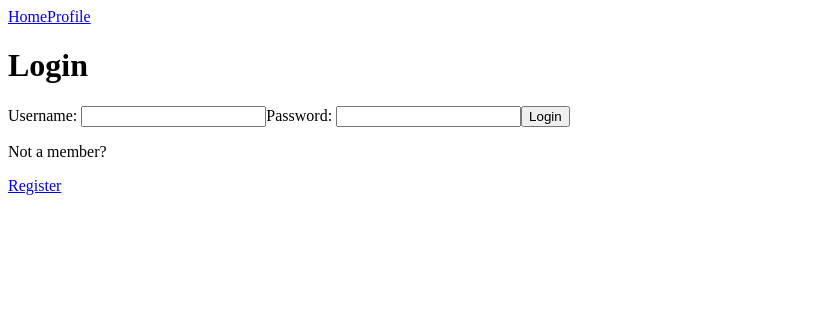
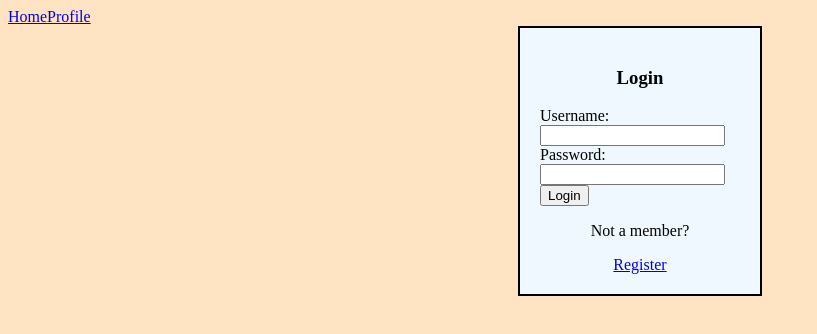
Before and after one commit to loulian444/GymTracker, a React (Vite) app in the folder client/: page / in a window 1280 px wide. Shown: the top 334 px of the page, without its empty margins (0-817 px from the left). Built offline with nearby package versions, Linux system fonts and the light colour scheme.

Commit message:
login page css done

```diff
--- a/client/src/components/Home.jsx
+++ b/client/src/components/Home/Home.jsx
@@ -1,4 +1,4 @@
-import Login from "./auth/Login";
+import Login from "../auth/Login";
 import HomePage from "./HomePage";
 
 const Home = ({ userData, setIsLoggedIn }) => {
--- a/client/src/components/HomePage.jsx
+++ b/client/src/components/Home/HomePage.jsx
@@ -1,4 +1,4 @@
-import AddExercise from "./workout/AddExercise";
+import AddExercise from "../workout/AddExercise";
 
 const HomePage = ({ userData }) => {
   return (
--- a/client/src/components/Router.jsx
+++ b/client/src/components/Router.jsx
@@ -1,13 +1,13 @@
 import { Route, Routes } from "react-router-dom";
-import Home from "./Home";
+import Home from "./Home/Home";
 import Profile from "./Profile";
 import AddSet from "./workout/AddSet";
-import Login from "./auth/Login";
 import Register from "./auth/Register";
 
 const Router = ({ userData, setIsLoggedIn }) => {
   return (
     <>
+      <section className="flex" id="routerSec">
         <Routes>
           <Route
             path="/"
@@ -17,6 +17,7 @@ const Router = ({ userData, setIsLoggedIn }) => {
           <Route path="/add-set" element={<AddSet />} />
           <Route path="/register" element={<Register />} />
         </Routes>
+      </section>
     </>
   );
 };
--- a/client/src/components/auth/Login.jsx
+++ b/client/src/components/auth/Login.jsx
@@ -57,10 +57,12 @@ const Login = ({ setIsLoggedIn }) => {
 
   return (
     <>
-      <h1>Login</h1>
-      {message ? <p>{message}</p> : null}
-      <LoginForm setLoginInfo={setLoginInfo} />
-      <p>Not a member?</p> <Link to={`/register`}>Register</Link>
+      <section id="loginSec">
+        <h1>Login</h1>
+        {message ? <p>{message}</p> : null}
+        <LoginForm setLoginInfo={setLoginInfo} />
+        <p>Not a member?</p> <Link to={`/register`}>Register</Link>
+      </section>
     </>
   );
 };
--- a/client/src/components/auth/LoginForm.jsx
+++ b/client/src/components/auth/LoginForm.jsx
@@ -11,7 +11,7 @@ const LoginForm = ({ setLoginInfo }) => {
 
   return (
     <>
-      <form onSubmit={loginHandler}>
+      <form onSubmit={loginHandler} id="loginForm">
         <label>
           Username:{" "}
           <input
@@ -19,8 +19,8 @@ const LoginForm = ({ setLoginInfo }) => {
             name="username"
             onChange={(e) => setUsername(e.target.value)}
           />
-        </label>
-
+        </label>{" "}
+        <br />
         <label>
           Password:{" "}
           <input
@@ -29,6 +29,7 @@ const LoginForm = ({ setLoginInfo }) => {
             onChange={(e) => setPassword(e.target.value)}
           />
         </label>
+        <br />
         <button>Login</button>
       </form>
     </>
--- a/client/src/index.css
+++ b/client/src/index.css
@@ -0,0 +1,25 @@
+body {
+  background-color: bisque;
+}
+
+/* Flexbox */
+.flex {
+  display: flex;
+}
+
+#routerSec {
+  justify-content: center;
+}
+
+/* Login page css */
+#loginSec {
+  text-align: center;
+  width: 200px;
+  padding: 20px;
+  border: 2px solid black;
+  background-color: aliceblue;
+}
+
+#loginForm {
+  text-align: left;
+}
--- a/client/vite.config.js
+++ b/client/vite.config.js
@@ -6,8 +6,8 @@ export default defineConfig({
   plugins: [react()],
   server: {
     proxy: {
-      "/api": "http://localhost:4440",
-      "/auth": "http://localhost:4440",
+      "/api": "http://localhost:4444",
+      "/auth": "http://localhost:4444",
     }
   }
 })
```
Also changed, not shown: 1 other file (tests, documents, lock files or other folders). Lines whose indentation alone changed are shown as unchanged.
